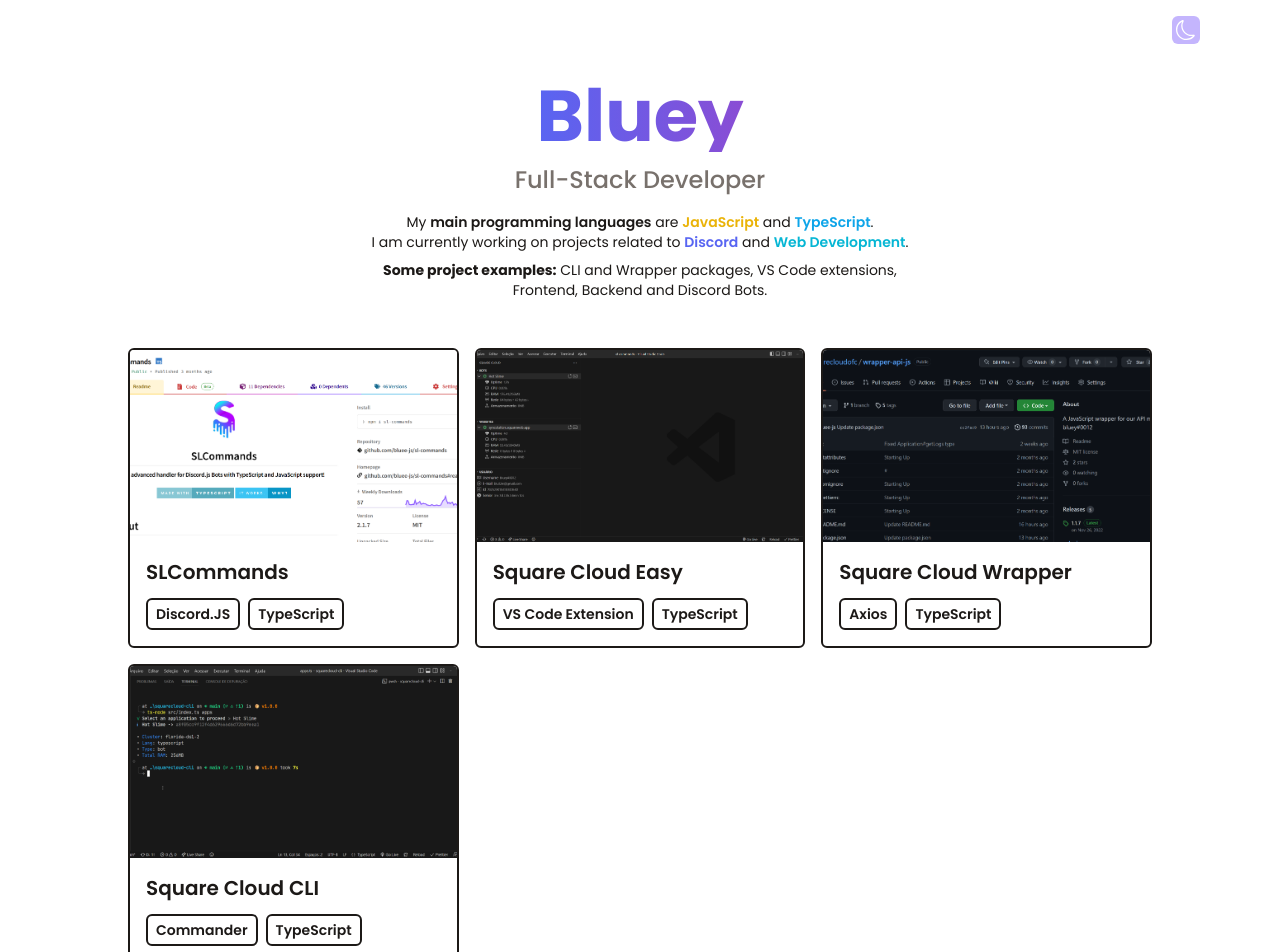
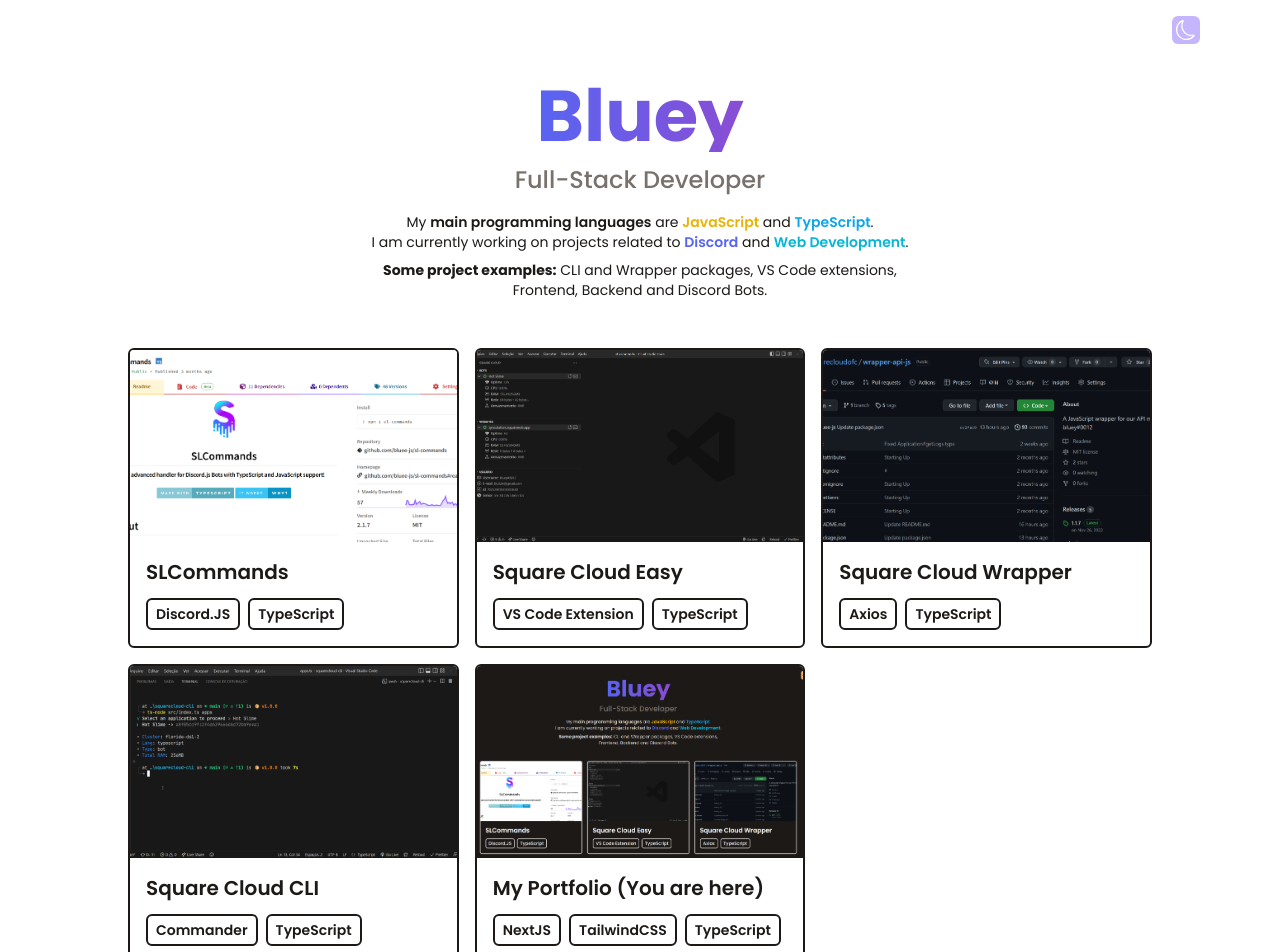
Before and after one commit to joaotonaco/bluey-portfolio, a Next.js app: page / in a window 1280 px wide. Shown: the top 952 px of the page. Built offline with nearby package versions, Linux system fonts and the light colour scheme.

Commit message:
New portfolio item: The portfolio!!

```diff
--- a/src/data/portfolio.ts
+++ b/src/data/portfolio.ts
@@ -23,6 +23,12 @@ export default <PortfolioItemData[]>[
     stack: ['Commander', 'TypeScript'],
     link: 'https://github.com/squarecloudofc/cli-js',
   },
+  {
+    title: 'My Portfolio (You are here)',
+    imgUrl: '/assets/portfolio.png',
+    stack: ['NextJS', 'TailwindCSS', 'TypeScript'],
+    link: 'https://github.com/bluee-js/bluey-portfolio',
+  },
 ];
 
 export interface PortfolioItemData {
```
Also changed, not shown: public/assets/portfolio.png (added).
